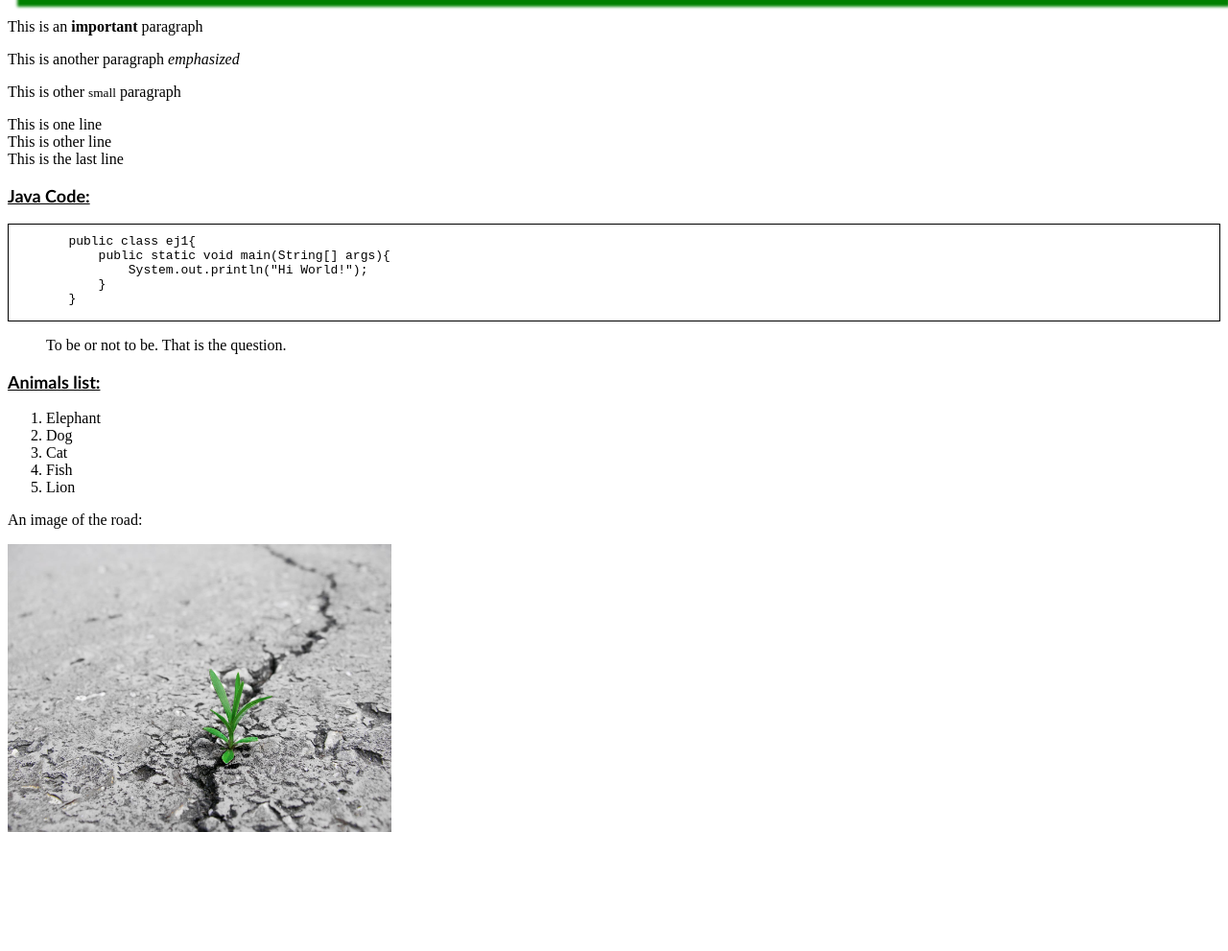
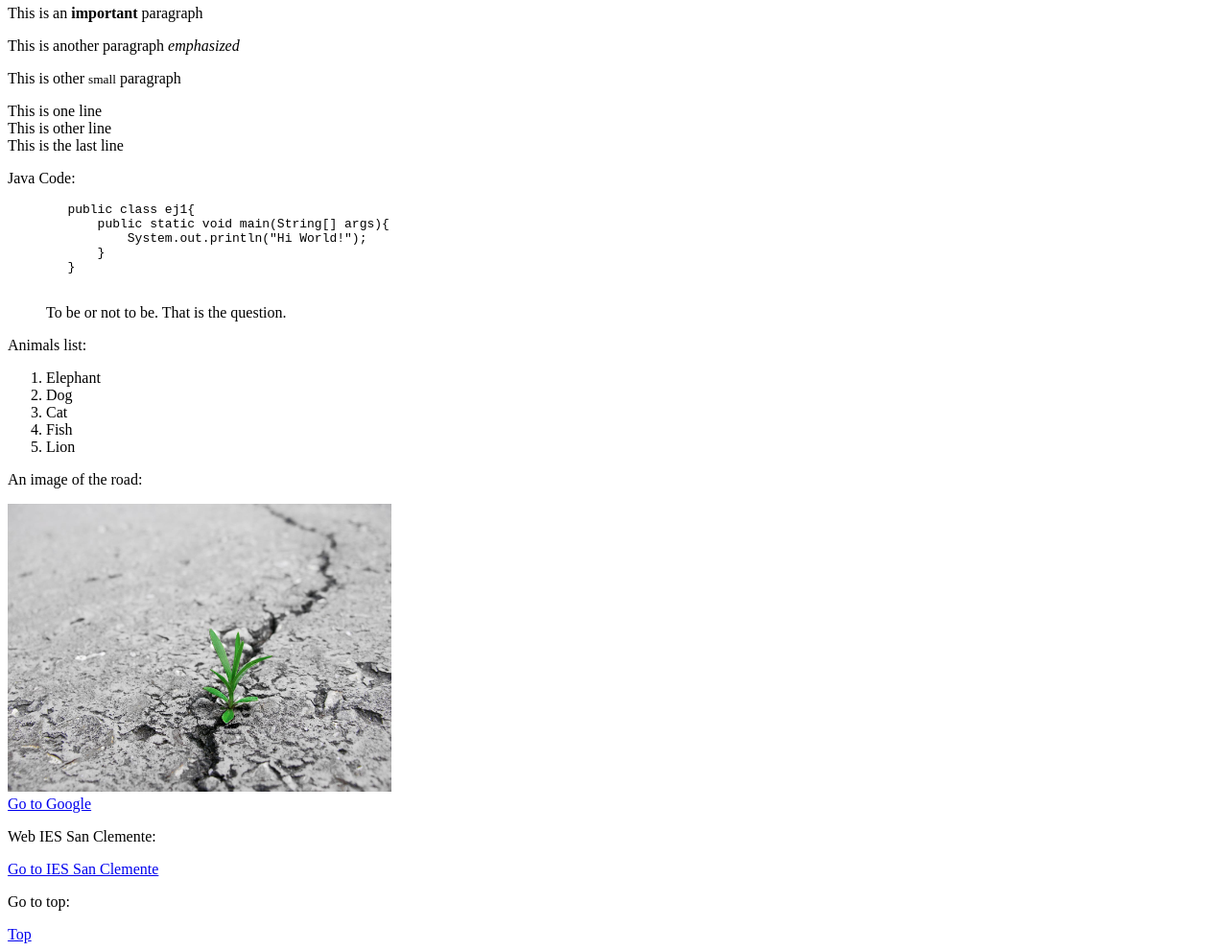
Before and after one commit to A22JulioAA/project1-DAW, a plain HTML site: page index.html in a window 1280 px wide. Shown: the part 75-1066 px from the top of the page at 96% size. Before the commit the page ends 954 px from the top, so only its background shows below. Drawn offline with Linux system fonts and the light colour scheme.

Commit message:
More tags

```diff
--- a/index.html
+++ b/index.html
@@ -6,31 +6,9 @@
     <meta name="viewport" content="width=device-width, initial-scale=1.0">
     <title>Testing Tags</title>
 
-    <style>
-        pre{
-            border: 1px solid black;
-            padding-top: 10px;
-        }
-
-        h1{
-            text-shadow: 3px 3px 5px green;
-            text-align: center;
-            text-decoration:underline;
-            border: 2px solid black;
-            padding-bottom: 10px;
-            box-shadow: 10px 10px 3px green;
-        }
-
-        .tit{
-            text-decoration: underline;
-            font-size: 18px;
-            font-family: 'Trebuchet MS', 'Lucida Sans Unicode', 'Lucida Grande', 'Lucida Sans', Arial, sans-serif;
-            font-weight: bold;
-        }
-    </style>
 </head>
 <body>
-    <h1>Testing Tags</h1>
+    <h1 id="top">Testing Tags</h1>
     <p>This is an <strong>important</strong> paragraph</p>
     <p>This is another paragraph <em>emphasized</em></p>
     <p>This is other <small>small</small> paragraph</p>
@@ -40,7 +18,7 @@
         This is the last line <br>
     </p>
 
-    <p class="tit">Java Code: </p>
+    <p>Java Code: </p>
     <pre>
         public class ej1{
             public static void main(String[] args){
@@ -51,7 +29,7 @@
 
     <blockquote>To be or not to be. That is the question.</blockquote>
 
-    <p class="tit">Animals list: </p>
+    <p>Animals list: </p>
     <ol>
         <li>Elephant</li>
         <li>Dog</li>
@@ -62,6 +40,18 @@
 
     <p>An image of the road:</p>
     <img src="./img/world.jpg" alt="Broken Road" width="400px">
+    <br>
+
+    <a href="https://www.google.com" target="_blank">Go to Google</a>
+    <br>
+    <p>Web IES San Clemente: </p>
+    <a href="https://www.iessanclemente.net/" target="_blank">Go to IES San Clemente</a>
+    <br>
+    <p>Go to top: </p>
+    <a href="#top">Top</a>
+
+
+
 
 
 
```
